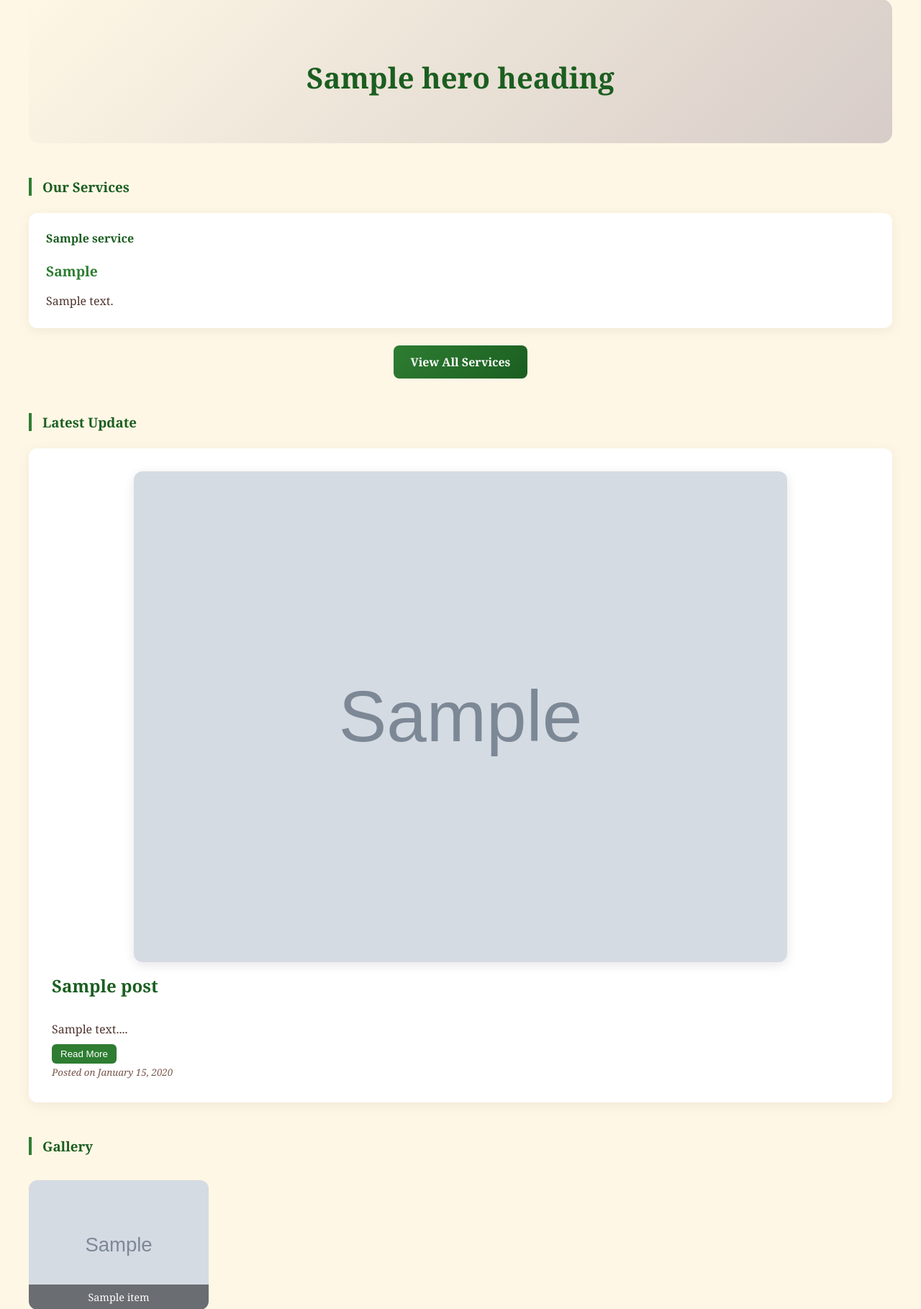
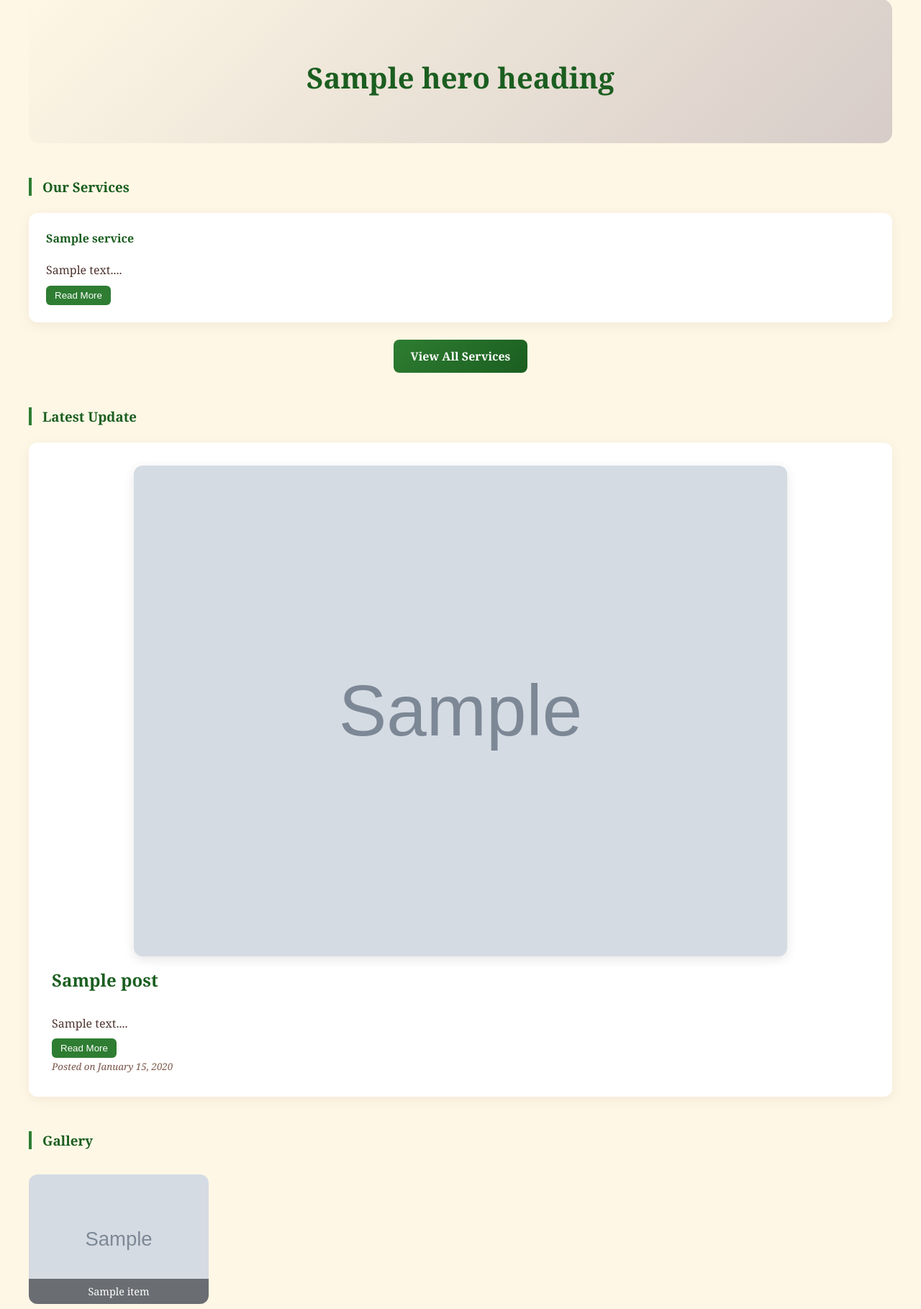
Before and after one commit to sambiketi/euromove10, a Flask app: template templates/index.html in a window 1280 px wide. Shown: the part 987-2806 px from the top of the page at 72% size. Run offline with Flask 3, Linux system fonts and the light colour scheme; tables that the repository leaves empty hold one stand-in row (values such as "Sample post"); the template is opened without the code that fills it: values that come from a table or form of the project are taken from there, most other values are stand-ins (such as "Sample title", 1, 10 or a date in 2020); grey boxes marked "Sample" are stand-in pictures; some libraries are stand-ins or nearby versions.

Commit message:
services toggles

```diff
--- a/templates/index.html
+++ b/templates/index.html
@@ -15,10 +15,19 @@
         {% for service in services %}
         <div class="card" style="background: white; border-radius: 12px; box-shadow: 0 4px 15px rgba(141, 110, 99, 0.1); padding: 1.5rem; transition: transform 0.3s ease;">
             <h4 style="color: var(--dark-green); margin-top: 0;">{{ service.title }}</h4>
-            <div style="color: var(--green); font-weight: bold; font-size: 1.2rem; margin-bottom: 1rem;">{{ service.price }}</div>
+
+            <!-- Price hidden -->
+            <div style="color: var(--green); font-weight: bold; font-size: 1.2rem; margin-bottom: 1rem; display:none;">
+                {{ service.price }}
+            </div>
+
+            <!-- Service content with same Read More logic as posts/workshops -->
             <div class="service-content" style="color: var(--text-dark); line-height: 1.6;">
-                {{ service.rendered_content()|safe }}
+                <div class="excerpt">{{ service.rendered_content()[:180]|safe }}...</div>
+                <div class="full-content" style="display:none;">{{ service.rendered_content()|safe }}</div>
+                <button class="read-more-btn">Read More</button>
             </div>
+
             {% if service.action_type == 'book' %}
             <a href="{{ url_for('book_service', service_id=service.id) }}" class="btn btn-primary" style="margin-top: 1rem; display: inline-block;">Book Now</a>
             {% elif service.action_type == 'view' and service.action_link %}
@@ -222,5 +231,17 @@ if(gallery){
         }
     }, 20);
 }
+
+// Read More toggle (services + posts + workshops)
+document.querySelectorAll('.read-more-btn').forEach(btn => {
+    btn.addEventListener('click', function() {
+        const full = this.previousElementSibling;
+        const excerpt = full.previousElementSibling;
+        const expanded = full.style.display === 'block';
+        full.style.display = expanded ? 'none' : 'block';
+        excerpt.style.display = expanded ? 'block' : 'none';
+        this.textContent = expanded ? 'Read More' : 'Read Less';
+    });
+});
 </script>
 {% endblock %}
```
